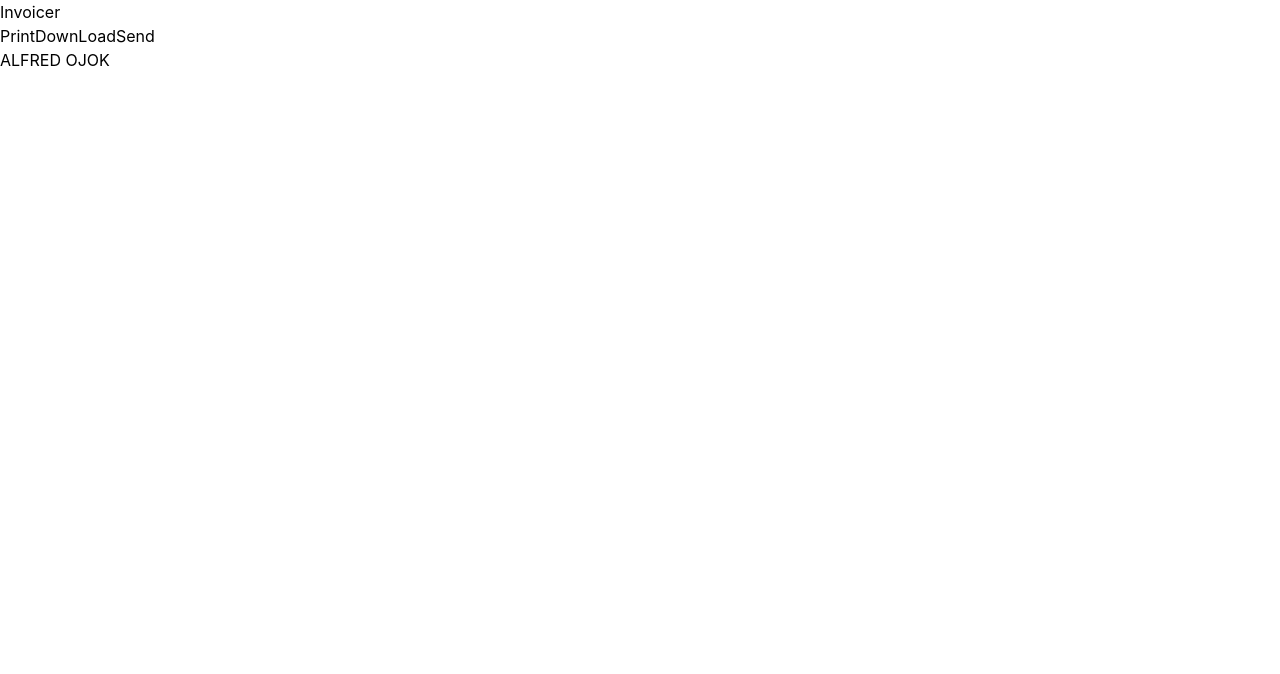
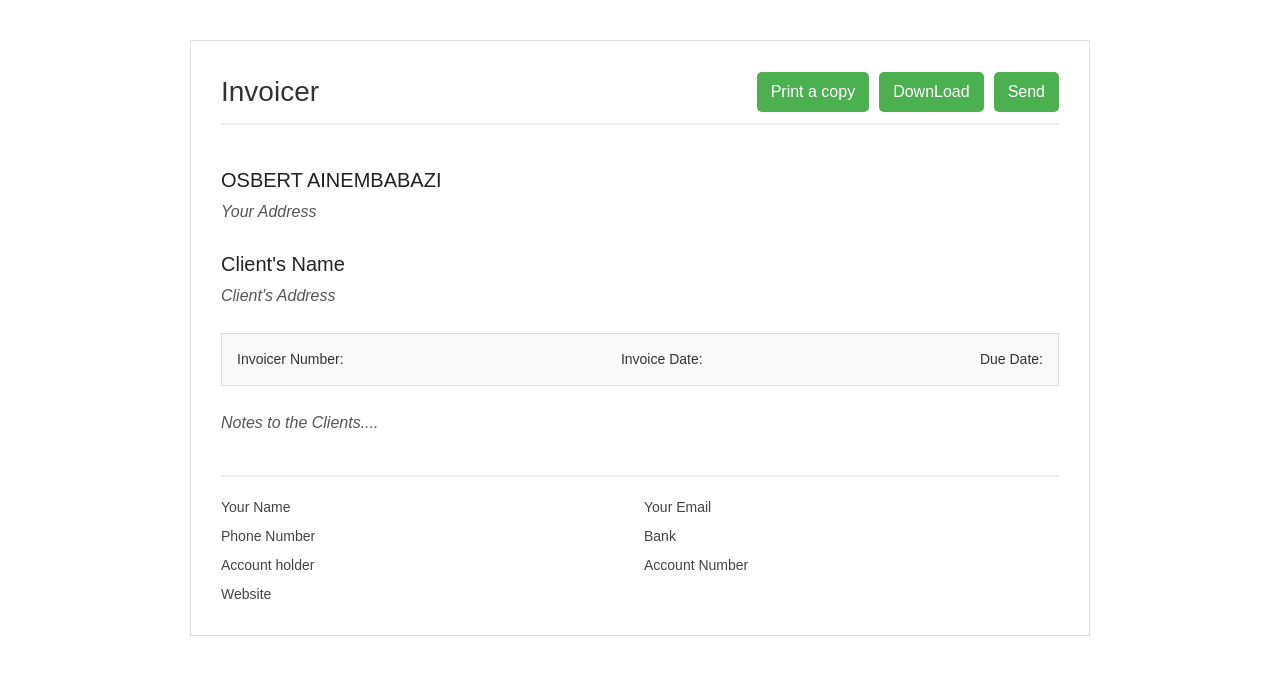
Before and after one commit to OJOK314/billing-system, a React (Vite) app: page / in a window 1280 px wide. Shown: the top 674 px of the page. Built offline with nearby package versions, Linux system fonts and the light colour scheme.

Commit message:
add  me css in to this file

```diff
--- a/src/App.css
+++ b/src/App.css
@@ -1,184 +1,121 @@
-.counter {
-  font-size: 16px;
-  padding: 5px 10px;
+/* Reset */
+* {
+  margin: 0;
+  padding: 0;
+  box-sizing: border-box;
+  font-family: Arial, sans-serif;
+}
+
+/* Main container */
+main {
+  max-width: 900px;
+  margin: 40px auto;
+  padding: 30px;
+  border: 1px solid #ddd;
+  background: #fff;
+}
+
+/* Header */
+header {
+  display: flex;
+  justify-content: space-between;
+  align-items: center;
+  margin-bottom: 40px;
+  border-bottom: 2px solid #eee;
+  padding-bottom: 10px;
+}
+
+header h2 {
+  font-size: 28px;
+  color: #333;
+}
+
+header ul {
+  display: flex;
+  gap: 10px;
+}
+
+header button {
+  padding: 8px 14px;
+  border: none;
+  background: #4CAF50;
+  color: white;
+  cursor: pointer;
   border-radius: 5px;
-  color: var(--accent);
-  background: var(--accent-bg);
-  border: 2px solid transparent;
-  transition: border-color 0.3s;
-  margin-bottom: 24px;
+  transition: 0.3s;
+}
 
-  &:hover {
-    border-color: var(--accent-border);
+header button:hover {
+  background: #45a049;
+}
+
+/* Sections */
+section {
+  margin-bottom: 25px;
+}
+
+section h2 {
+  font-size: 20px;
+  margin-bottom: 5px;
+  color: #222;
+}
+
+section p {
+  color: #555;
+}
+
+/* Invoice details */
+article {
+  margin: 25px 0;
+}
+
+article ul {
+  list-style: none;
+  display: flex;
+  justify-content: space-between;
+  padding: 15px;
+  background: #f9f9f9;
+  border: 1px solid #ddd;
+}
+
+article li {
+  font-size: 14px;
+  color: #333;
+}
+
+/* Notes */
+section p {
+  font-style: italic;
+}
+
+/* Footer */
+footer {
+  margin-top: 40px;
+  border-top: 2px solid #eee;
+  padding-top: 20px;
+}
+
+footer ul {
+  list-style: none;
+  display: grid;
+  grid-template-columns: repeat(2, 1fr);
+  gap: 8px;
+}
+
+footer li {
+  font-size: 14px;
+  color: #444;
+}
+
+/* Print Styling */
+@media print {
+  header button {
+    display: none;
   }
-  &:focus-visible {
-    outline: 2px solid var(--accent);
-    outline-offset: 2px;
+
+  main {
+    border: none;
+    margin: 0;
+    padding: 0;
   }
 }
-
-.hero {
-  position: relative;
-
-  .base,
-  .framework,
-  .vite {
-    inset-inline: 0;
-    margin: 0 auto;
-  }
-
-  .base {
-    width: 170px;
-    position: relative;
-    z-index: 0;
-  }
-
-  .framework,
-  .vite {
-    position: absolute;
-  }
-
-  .framework {
-    z-index: 1;
-    top: 34px;
-    height: 28px;
-    transform: perspective(2000px) rotateZ(300deg) rotateX(44deg) rotateY(39deg)
-      scale(1.4);
-  }
-
-  .vite {
-    z-index: 0;
-    top: 107px;
-    height: 26px;
-    width: auto;
-    transform: perspective(2000px) rotateZ(300deg) rotateX(40deg) rotateY(39deg)
-      scale(0.8);
-  }
-}
-
-#center {
-  display: flex;
-  flex-direction: column;
-  gap: 25px;
-  place-content: center;
-  place-items: center;
-  flex-grow: 1;
-
-  @media (max-width: 1024px) {
-    padding: 32px 20px 24px;
-    gap: 18px;
-  }
-}
-
-#next-steps {
-  display: flex;
-  border-top: 1px solid var(--border);
-  text-align: left;
-
-  & > div {
-    flex: 1 1 0;
-    padding: 32px;
-    @media (max-width: 1024px) {
-      padding: 24px 20px;
-    }
-  }
-
-  .icon {
-    margin-bottom: 16px;
-    width: 22px;
-    height: 22px;
-  }
-
-  @media (max-width: 1024px) {
-    flex-direction: column;
-    text-align: center;
-  }
-}
-
-#docs {
-  border-right: 1px solid var(--border);
-
-  @media (max-width: 1024px) {
-    border-right: none;
-    border-bottom: 1px solid var(--border);
-  }
-}
-
-#next-steps ul {
-  list-style: none;
-  padding: 0;
-  display: flex;
-  gap: 8px;
-  margin: 32px 0 0;
-
-  .logo {
-    height: 18px;
-  }
-
-  a {
-    color: var(--text-h);
-    font-size: 16px;
-    border-radius: 6px;
-    background: var(--social-bg);
-    display: flex;
-    padding: 6px 12px;
-    align-items: center;
-    gap: 8px;
-    text-decoration: none;
-    transition: box-shadow 0.3s;
-
-    &:hover {
-      box-shadow: var(--shadow);
-    }
-    .button-icon {
-      height: 18px;
-      width: 18px;
-    }
-  }
-
-  @media (max-width: 1024px) {
-    margin-top: 20px;
-    flex-wrap: wrap;
-    justify-content: center;
-
-    li {
-      flex: 1 1 calc(50% - 8px);
-    }
-
-    a {
-      width: 100%;
-      justify-content: center;
-      box-sizing: border-box;
-    }
-  }
-}
-
-#spacer {
-  height: 88px;
-  border-top: 1px solid var(--border);
-  @media (max-width: 1024px) {
-    height: 48px;
-  }
-}
-
-.ticks {
-  position: relative;
-  width: 100%;
-
-  &::before,
-  &::after {
-    content: '';
-    position: absolute;
-    top: -4.5px;
-    border: 5px solid transparent;
-  }
-
-  &::before {
-    left: 0;
-    border-left-color: var(--border);
-  }
-  &::after {
-    right: 0;
-    border-right-color: var(--border);
-  }
-}
--- a/src/App.jsx
+++ b/src/App.jsx
@@ -1,11 +1,12 @@
 import React from "react"
+import "./App.css"
 
 function App() {
 
-  function handlePrint() {
+   function handleprint() {
     window.print()
 
-  }
+   }
 
   return (
     <>
@@ -17,7 +18,7 @@ function App() {
 
     <div>
       <ul>
-        <button  onClick={handlePrint}>Print</button>
+        <button  onClick={handleprint}>Print a copy</button>
          <button>DownLoad</button>
           <button>Send</button>
 
@@ -27,8 +28,42 @@ function App() {
 
 
    <section>
-    <h2>ALFRED OJOK</h2>
+    <h2>OSBERT AINEMBABAZI</h2>
+    <p>Your Address</p>
    </section>
+
+
+   <section>
+    <h2>Client's Name</h2>
+    <p>
+      Client's Address
+    </p>
+   </section>
+
+   <article>
+    <ul>
+      <li>Invoicer Number:</li>
+      <li>Invoice Date:</li>
+      <li>Due Date:</li>
+    </ul>
+   </article>
+
+   <section>
+    <p>Notes to the Clients....</p>
+   </section>
+
+   <footer>
+    <ul>
+      <li>Your Name</li>
+         <li>Your Email</li>
+            <li>Phone Number</li>
+
+                  <li>Bank</li>
+                     <li>Account holder</li>
+                        <li>Account Number</li>
+                        <li>Website</li>
+    </ul>
+   </footer>
     </main>
     </>
   )
```
